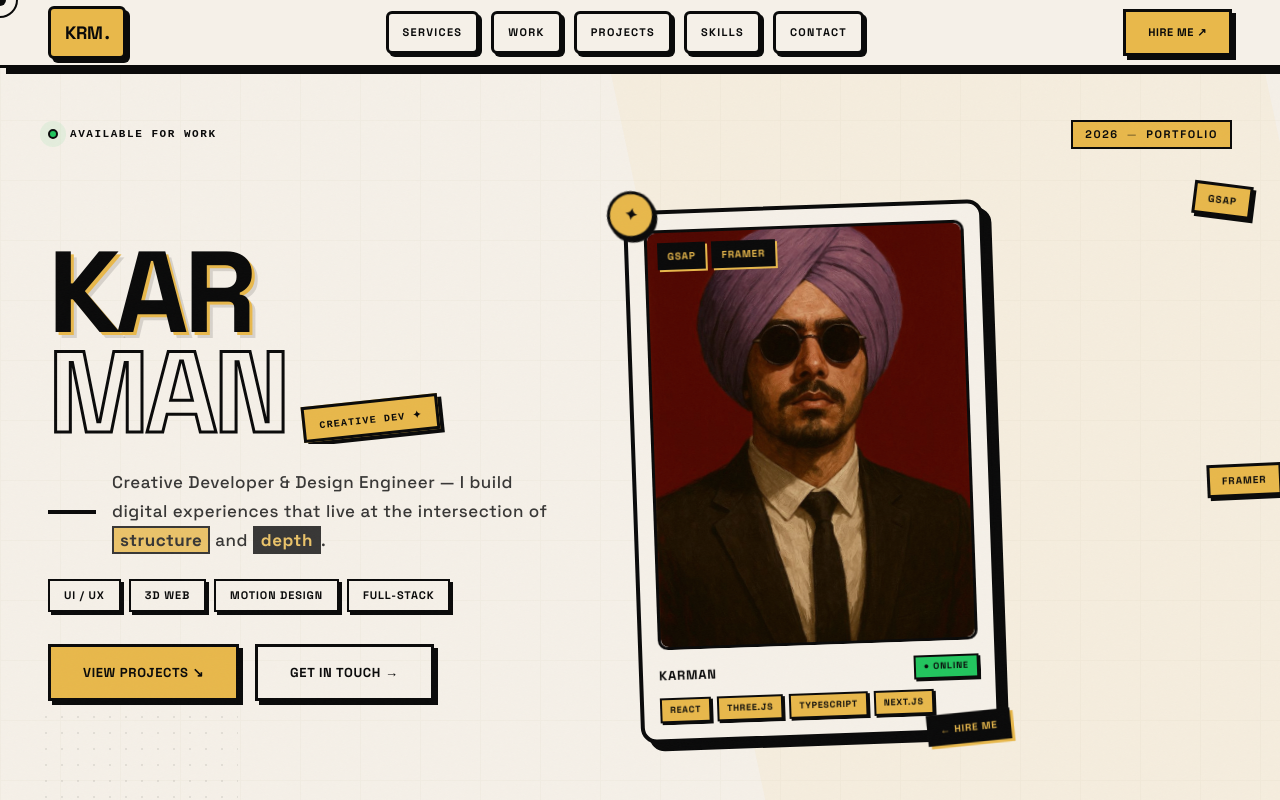
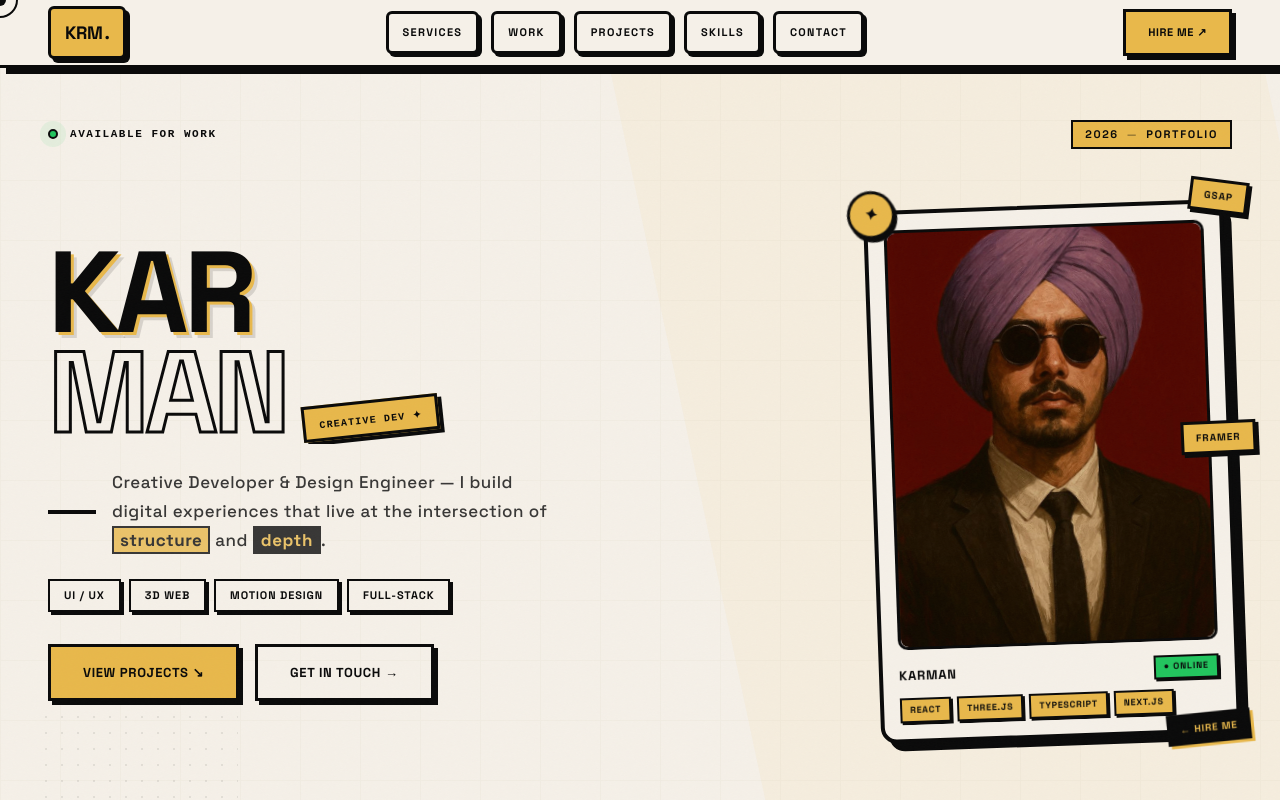
Before and after one commit to kamroon-11/kamroon-portfolio, a Next.js app: page / in a window 1280 px wide. Shown: the top 800 px of the page. Built offline with nearby package versions, Linux system fonts and the light colour scheme.

Commit message:
feat(hero): position profile to right; overlay floating GSAP/Framer tags over card; remove duplicate image badges

```diff
--- a/src/components/HeroSection.tsx
+++ b/src/components/HeroSection.tsx
@@ -730,7 +730,8 @@ export default function HeroSection() {
               gap: isMobile ? "20px" : "20px",
               flexDirection: isMobile ? "column" : "row",
               alignItems: "flex-start",
-              marginLeft: isMobile ? "0" : "-120px",
+              marginLeft: isMobile ? "0" : "0",
+              justifySelf: "end",
             }}
           >
             {/* (Removed Sponsored Ad) */}
@@ -764,36 +765,6 @@ export default function HeroSection() {
                   background: "linear-gradient(135deg, #f1e9ff 0%, #fff8e7 100%)",
                 }}
               >
-                {/* Overlay tech badges */}
-                <div
-                  style={{
-                    position: "absolute",
-                    top: "10px",
-                    left: "10px",
-                    display: "flex",
-                    gap: "6px",
-                    zIndex: 2,
-                  }}
-                >
-                  {["GSAP", "Framer"].map((t) => (
-                    <span
-                      key={t}
-                      style={{
-                        fontSize: isMobile ? "9px" : "10px",
-                        fontWeight: 800,
-                        letterSpacing: "0.08em",
-                        textTransform: "uppercase",
-                        background: "var(--black)",
-                        color: "var(--mustard)",
-                        border: "2px solid var(--black)",
-                        padding: "4px 8px",
-                        boxShadow: "2px 2px 0 var(--mustard)",
-                      }}
-                    >
-                      {t}
-                    </span>
-                  ))}
-                </div>
                 {/* Fallback avatar */}
                 <div
                   style={{
@@ -979,12 +950,12 @@ export default function HeroSection() {
                 <FloatingTag
                   label="GSAP"
                   delay={0}
-                  style={{ top: "-16px", right: "-20px", transform: "rotate(6deg)" }}
+                  style={{ top: "-20px", right: "-16px", transform: "rotate(6deg)" }}
                 />
                 <FloatingTag
                   label="Framer"
                   delay={0.4}
-                  style={{ top: "50%", right: "-50px", transform: "rotate(-4deg)" }}
+                  style={{ top: "42%", right: "-24px", transform: "rotate(-4deg)" }}
                 />
               </>
             )}
```
